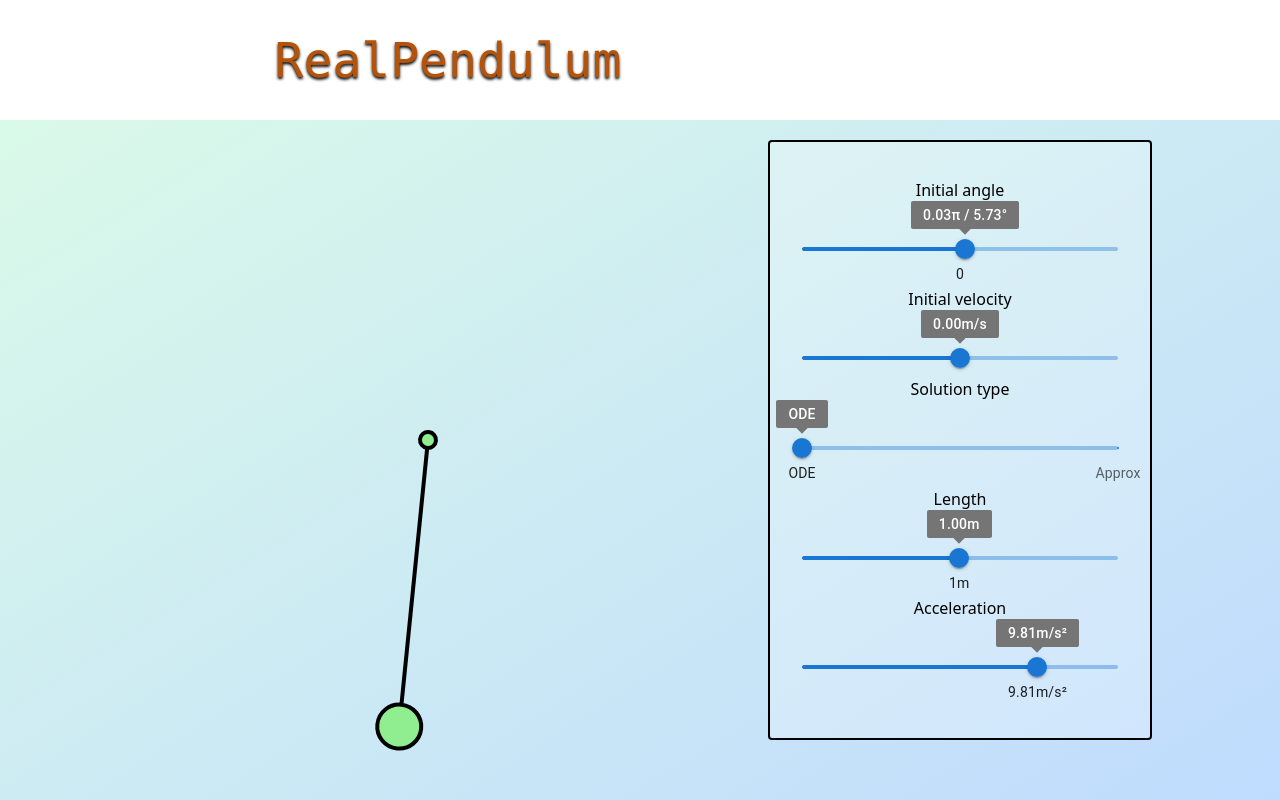
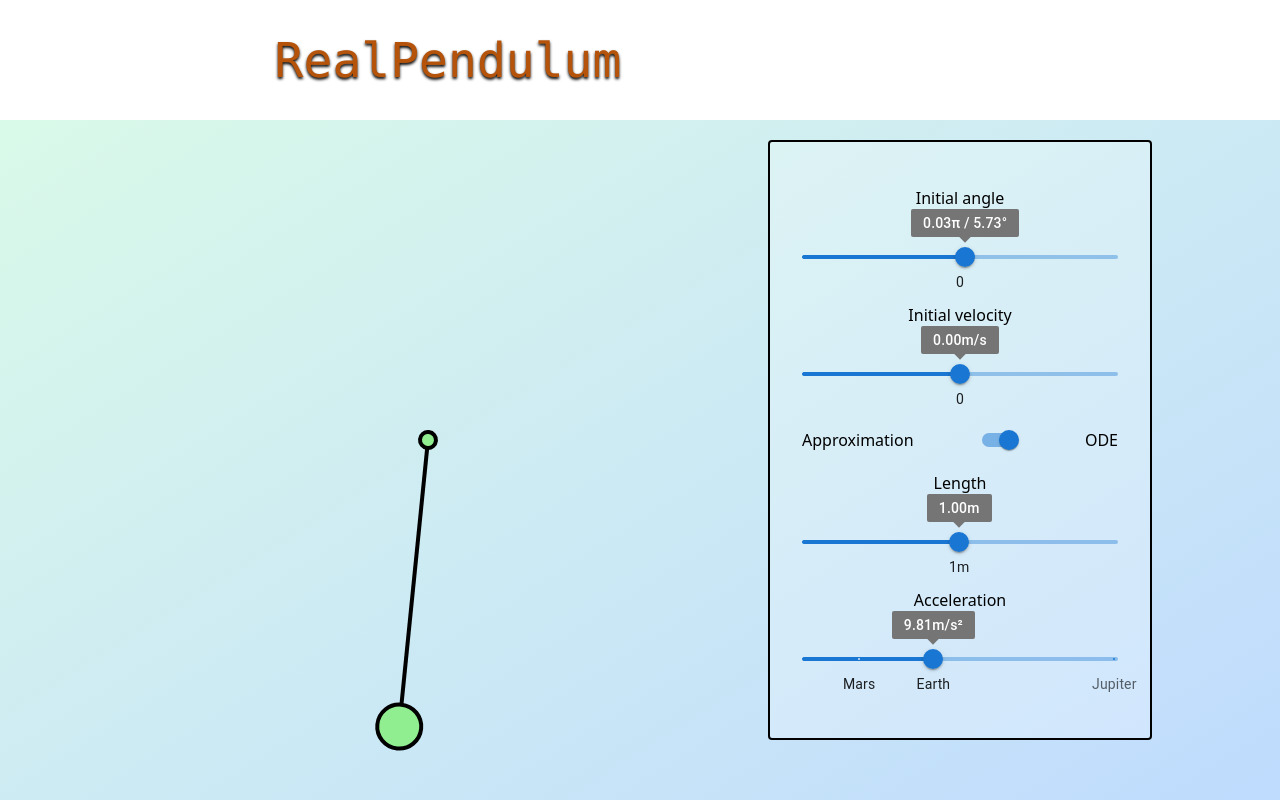
Before and after one commit to RealPendulum/RealPendulum, a Next.js app in the folder real-pendulum/: page /playground in a window 1280 px wide. Built offline with nearby package versions, Linux system fonts and the light colour scheme; no server answers.

Commit message:
Squashed commit of the following:
commit 803eb2760d9747ea534ab9a848658a41c600fd7a
Author: Tomasz Żelawski <tzelawski@gmail.com>
Date:   Sun May 26 15:02:21 2024 +0200

    many

```diff
--- a/real-pendulum/pages/playground.tsx
+++ b/real-pendulum/pages/playground.tsx
@@ -1,4 +1,4 @@
-import { Slider } from "@mui/material";
+import { FormControlLabel, Slider, Switch } from "@mui/material";
 import "@/app/globals.css";
 import { PendulumContainer, PendulumType } from "@/app/pendulum";
 import { useState } from "react";
@@ -73,29 +73,25 @@ function Playground() {
           max={10}
           step={0.01}
           valueLabelDisplay="on"
+          marks={[{ value: 0, label: "0" }]}
           valueLabelFormat={(value) => `${value.toFixed(2)}m/s`}
           onChangeCommitted={(_event, value) =>
             setInitialVelocity(value as number)
           }
         />
-        <LabeledSlider
-          label="Solution type"
-          defaultValue={0}
-          min={0}
-          max={1}
-          step={null}
-          marks={[
-            { value: 0, label: "ODE" },
-            { value: 1, label: "Approx" },
-          ]}
-          valueLabelDisplay="on"
-          valueLabelFormat={(value) => `${value === 0 ? "ODE" : "Approx"}`}
-          onChangeCommitted={(_event, value) =>
-            setPendulumType(
-              value === 0 ? PendulumType.ODE : PendulumType.Approximation
-            )
-          }
-        />
+        <div className="flex flex-row justify-between items-center">
+          Approximation
+          <Switch
+            defaultChecked={true}
+            onChange={(_event, value) =>
+              setPendulumType(
+                value ? PendulumType.ODE : PendulumType.Approximation
+              )
+            }
+          />
+          ODE
+        </div>
+
         <LabeledSlider
           label="Length"
           defaultValue={length}
@@ -115,13 +111,21 @@ function Playground() {
         <LabeledSlider
           label="Acceleration"
           defaultValue={acceleration}
-          min={-20}
-          max={20}
+          min={-1}
+          max={25}
           step={0.01}
           marks={[
             {
+              label: "Earth",
               value: 9.81,
-              label: "9.81m/s²",
+            },
+            {
+              label: "Mars",
+              value: 3.7,
+            },
+            {
+              label: "Jupiter",
+              value: 24.7,
             },
           ]}
           valueLabelDisplay="on"
```
Also changed, not shown: 1 other file (tests, documents, lock files or other folders).
